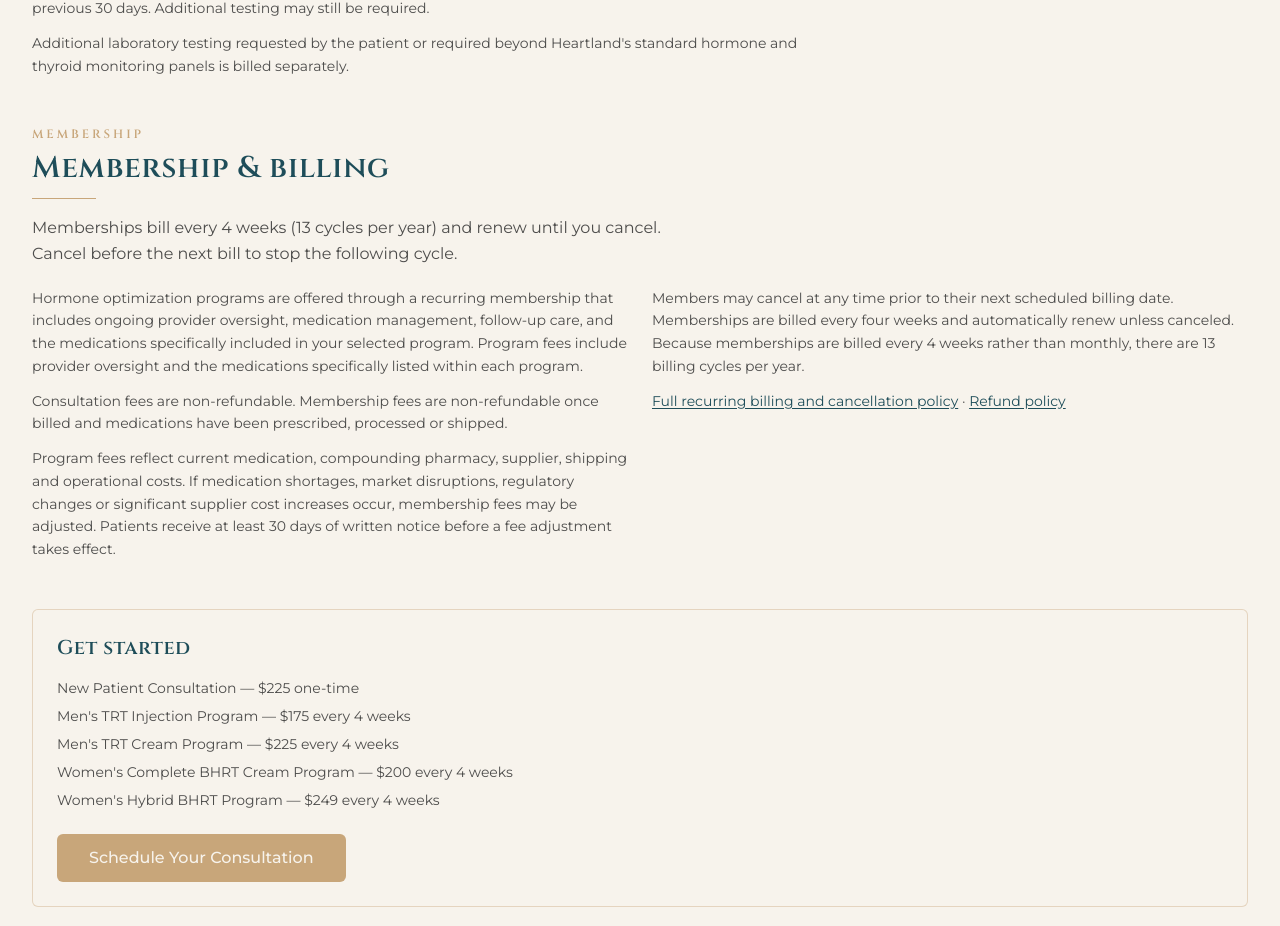
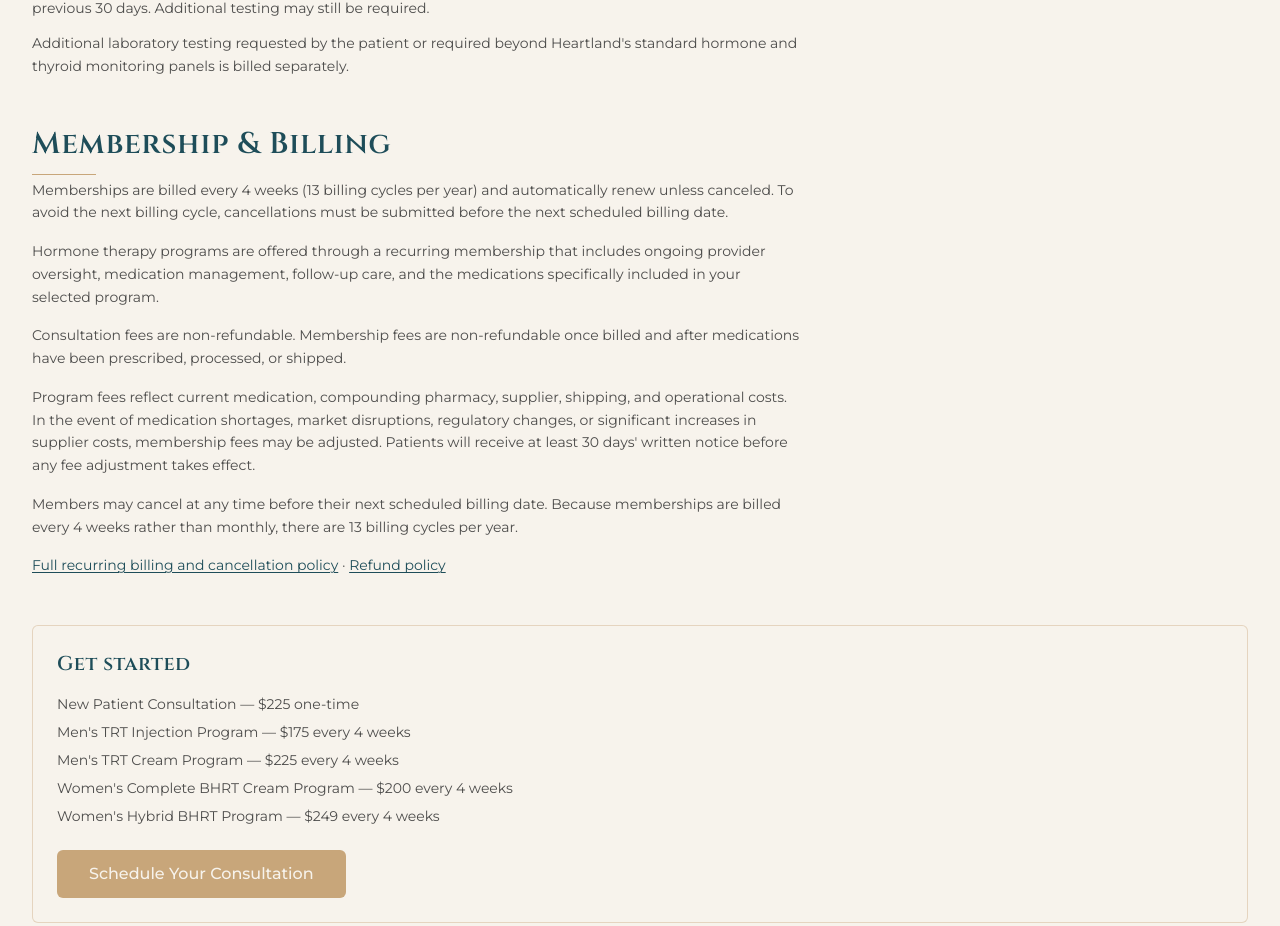
Before and after one commit to nrbroadhurst/heartland-hormone, a Next.js app: page /pricing in a window 1280 px wide. Shown: the part 4336-5262 px from the top of the page. Built offline with nearby package versions, Linux system fonts and the light colour scheme.

Commit message:
Update Membership & Billing copy on Pricing & Programs
Co-authored-by: nrbroadhurst <nrbroadhurst@gmail.com>

```diff
--- a/src/app/pricing/page.tsx
+++ b/src/app/pricing/page.tsx
@@ -193,19 +193,12 @@ export default function PricingPage() {
         </div>
 
         <div id="program-policies" className="scroll-mt-28">
-          <SectionHeading
-            compact
-            eyebrow="Membership"
-            title="Membership & billing"
-            description="Memberships bill every 4 weeks (13 cycles per year) and renew until you cancel. Cancel before the next bill to stop the following cycle."
-          />
-          <div className="grid gap-6 lg:grid-cols-2 text-sm text-charcoal/85 leading-relaxed">
-            <div className="space-y-3">
+          <SectionHeading compact title="Membership &amp; Billing" />
+          <div className="max-w-3xl space-y-4 text-sm text-charcoal/85 leading-relaxed -mt-4">
+            <p>{billingPolicy.billingIntro}</p>
             <p>{billingPolicy.programCovers}</p>
             <p>{billingPolicy.refunds}</p>
             <p>{billingPolicy.priceAdjustments}</p>
-            </div>
-            <div className="space-y-3">
             <p>{billingPolicy.cancellation}</p>
             <p>
               <Link
@@ -222,7 +215,6 @@ export default function PricingPage() {
                 Refund policy
               </Link>
             </p>
-            </div>
           </div>
         </div>
 
--- a/src/lib/pricing.ts
+++ b/src/lib/pricing.ts
@@ -244,22 +244,24 @@ export const labPolicy = {
 export const membershipExclusions = additionalServices;
 
 export const billingPolicy = {
+  billingIntro:
+    "Memberships are billed every 4 weeks (13 billing cycles per year) and automatically renew unless canceled. To avoid the next billing cycle, cancellations must be submitted before the next scheduled billing date.",
   programCovers:
-    "Hormone optimization programs are offered through a recurring membership that includes ongoing provider oversight, medication management, follow-up care, and the medications specifically included in your selected program. Program fees include provider oversight and the medications specifically listed within each program.",
+    "Hormone therapy programs are offered through a recurring membership that includes ongoing provider oversight, medication management, follow-up care, and the medications specifically included in your selected program.",
   recurring: billingConfig.recurringDisclosure,
   recurringAuthorization: billingConfig.recurringAuthorization,
   nonPayment:
     "If a recurring program fee is declined or unpaid, pending and future compounding pharmacy orders, medication shipments and clinical appointments are paused. Prescriptions are not reordered or sent until the account balance is paid in full. Persistent non-payment past 30 days may result in discharge from the practice and cancellation of active prescriptions.",
   priceAdjustments:
-    "Program fees reflect current medication, compounding pharmacy, supplier, shipping and operational costs. If medication shortages, market disruptions, regulatory changes or significant supplier cost increases occur, membership fees may be adjusted. Patients receive at least 30 days of written notice before a fee adjustment takes effect.",
+    "Program fees reflect current medication, compounding pharmacy, supplier, shipping, and operational costs. In the event of medication shortages, market disruptions, regulatory changes, or significant increases in supplier costs, membership fees may be adjusted. Patients will receive at least 30 days' written notice before any fee adjustment takes effect.",
   refunds:
-    "Consultation fees are non-refundable. Membership fees are non-refundable once billed and medications have been prescribed, processed or shipped.",
+    "Consultation fees are non-refundable. Membership fees are non-refundable once billed and after medications have been prescribed, processed, or shipped.",
   shipping:
     "Prescribed medications included in a program are typically shipped to the patient's home.",
   treatmentChanges:
     "Treatment plans are individualized and may be modified based on symptoms, treatment response, laboratory findings, medication availability, safety considerations or medical necessity. Medication type, formulation, dosage and laboratory monitoring requirements may change throughout treatment.",
   cancellation:
-    "Members may cancel at any time prior to their next scheduled billing date. Memberships are billed every four weeks and automatically renew unless canceled. Because memberships are billed every 4 weeks rather than monthly, there are 13 billing cycles per year.",
+    "Members may cancel at any time before their next scheduled billing date. Because memberships are billed every 4 weeks rather than monthly, there are 13 billing cycles per year.",
   pharmacyFulfillment:
     "Prescriptions may be filled by an appropriately licensed pharmacy based on the patient's treatment plan, location and medication needs.",
   ancillaryNotIncluded:
```
Lines whose indentation alone changed are shown as unchanged.
